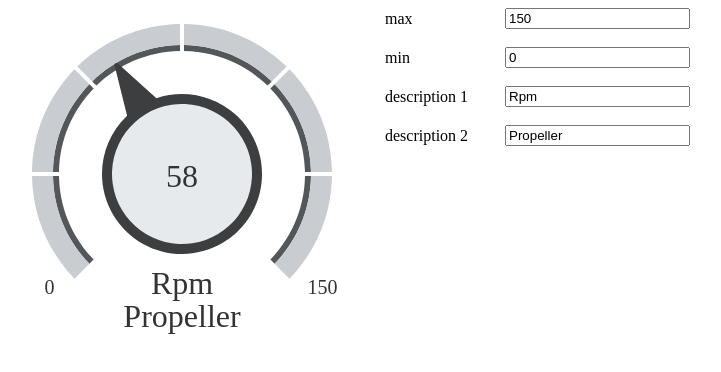
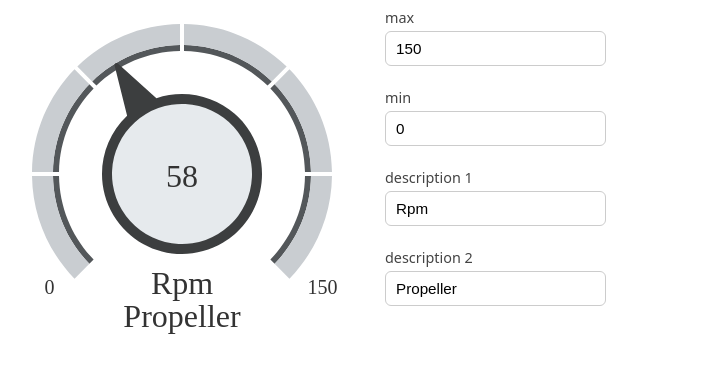
Before and after one commit to hasoit/Gauge, a React (Create React App) app: page / in a window 1280 px wide. Shown: the top 372 px of the page, without its empty margins (21-742 px from the left). Built offline with nearby package versions, Linux system fonts and the light colour scheme.

Commit message:
improve the style of `Input` component

```diff
--- /dev/null
+++ b/src/components/Input.css
@@ -0,0 +1,31 @@
+.input-group {
+  display: flex;
+  flex-direction: column;
+  margin-bottom: 14px;
+  font-family: system-ui, sans-serif;
+}
+
+.input-label {
+  font-size: 0.9rem;
+  margin-bottom: 4px;
+  color: #444;
+}
+
+.input-field {
+  padding: 8px 10px;
+  border: 1px solid #ccc;
+  border-radius: 6px;
+  font-size: 0.95rem;
+  transition: border-color 0.2s, box-shadow 0.2s;
+}
+
+.input-field:focus {
+  outline: none;
+  border-color: #3b82f6;
+  box-shadow: 0 0 0 2px rgba(59, 130, 246, 0.2);
+}
+
+.input-field:disabled {
+  background-color: #f5f5f5;
+  cursor: not-allowed;
+}
--- a/src/components/Input.tsx
+++ b/src/components/Input.tsx
@@ -1,19 +1,39 @@
-import { ChangeEventHandler } from "react";
+import React, { ChangeEventHandler, useId } from "react";
+import "./Input.css"
 
 type InputProps = {
   label: string;
-  type: string;
+  type?: React.HTMLInputTypeAttribute;
   value: string | number;
-  onChange: ChangeEventHandler<HTMLInputElement, HTMLInputElement>;
+  onChange: ChangeEventHandler<HTMLInputElement>;
+  placeholder?: string;
+  disabled?: boolean;
 };
 
-export const Input = ({ label, type, value, onChange }: InputProps) => {
+export const Input = ({
+  label,
+  type = "text",
+  value,
+  onChange,
+  placeholder,
+  disabled = false,
+}: InputProps) => {
+  const id = useId();
+
   return (
-    <div
-      style={{ display: "flex", alignItems: "center", marginBottom: "10px" }}
-    >
-      <label style={{ width: "120px" }}>{label}</label>
-      <input type={type} value={value} onChange={onChange} />
+    <div className="input-group">
+      <label htmlFor={id} className="input-label">
+        {label}
+      </label>
+      <input
+        id={id}
+        type={type}
+        value={value}
+        onChange={onChange}
+        placeholder={placeholder}
+        disabled={disabled}
+        className="input-field"
+      />
     </div>
   );
 };
```
